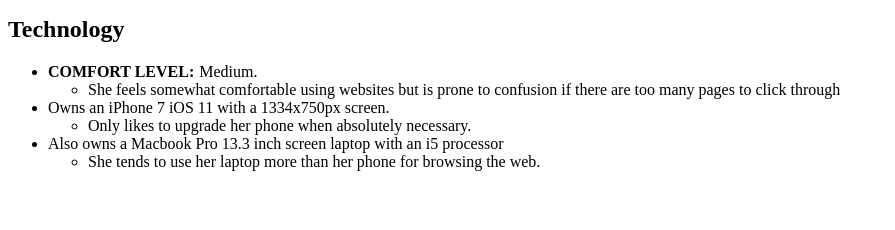
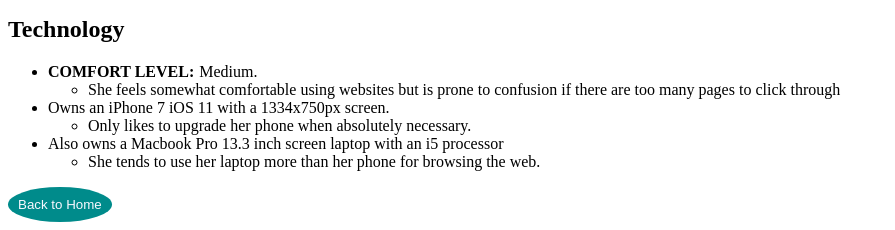
Before and after one commit to jisbell347/data-design, a PHP site: page /rebecca.php in a window 1280 px wide. Shown: the part 768-998 px from the top of the page, without its empty margins (0-895 px from the left). Before the commit the page ends 939 px from the top, so only its background shows below. Run offline with PHP 8.4, Linux system fonts and the light colour scheme.

Commit message:
Added btn element that links to landing page

```diff
--- a/epic/rebecca.php
+++ b/epic/rebecca.php
@@ -54,5 +54,10 @@
 						</ul>
 				</ul>
 		</div>
+		<div>
+			<button class="btn">
+				<a href="./index.php">Back to Home</a>
+			</button>
+		</div>
 	</body>
 </html>
```
